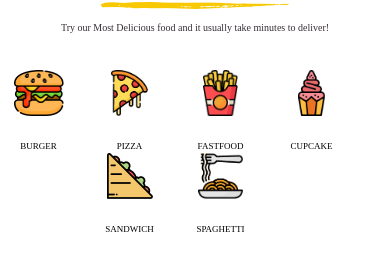
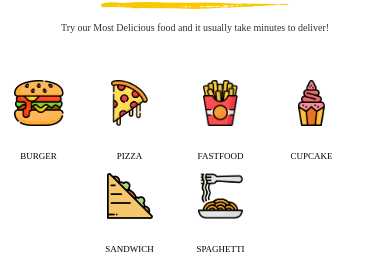
Before and after one commit to bhavna-18/loginPage, a React (Create React App) app: page / in a window 390 px wide. Shown: the part 615-879 px from the top of the page. Built offline with nearby package versions, Linux system fonts and the light colour scheme.

Commit message:
small carousel responsive

```diff
--- a/src/components/smallCarousel/style.css
+++ b/src/components/smallCarousel/style.css
@@ -37,3 +37,9 @@
     color: black;
     flex-wrap: wrap;
 }
+
+@media screen and (max-width: 600px) {
+    .cardContainer {
+        padding-top: 10px;
+    }
+}
```
